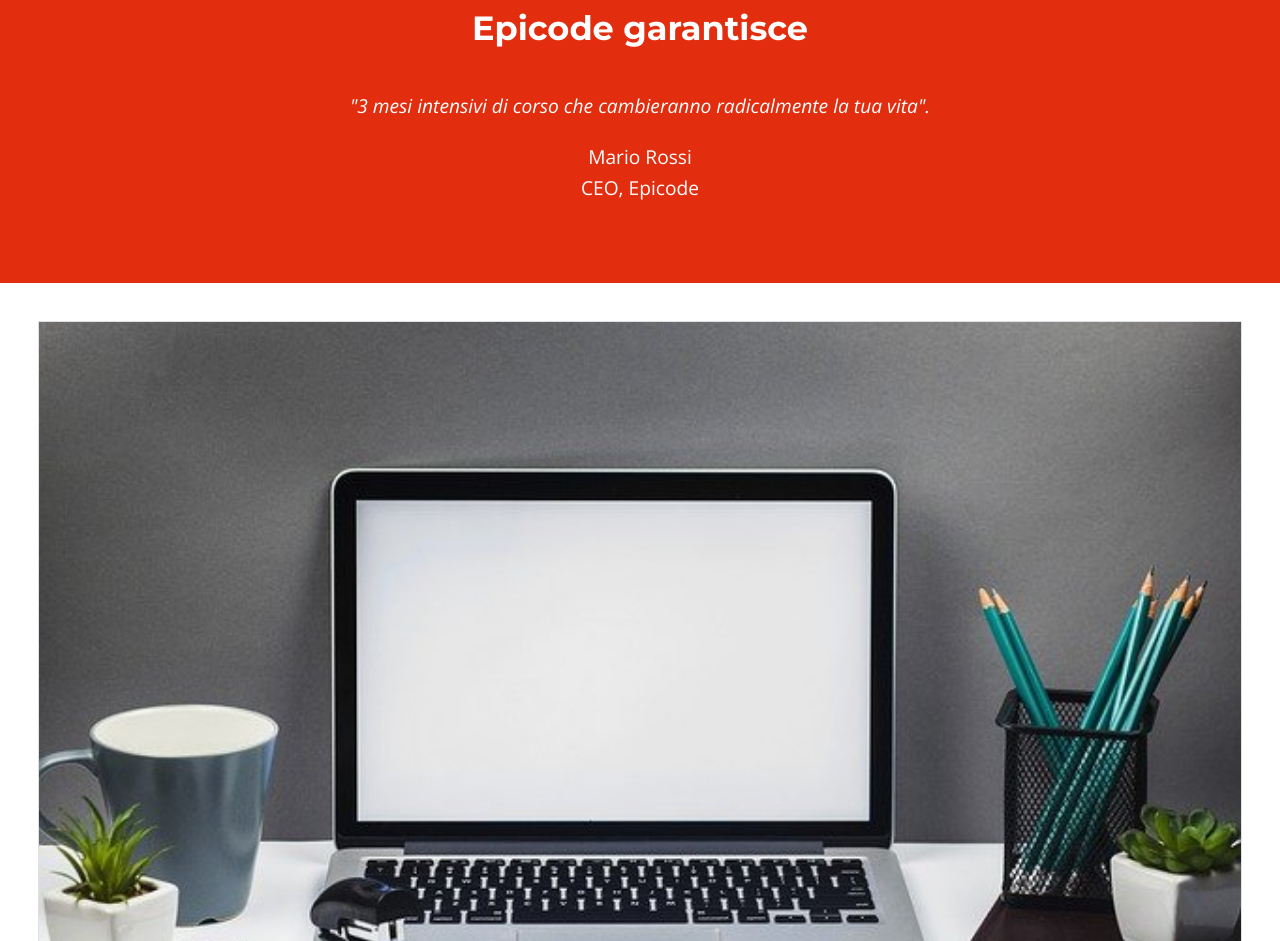
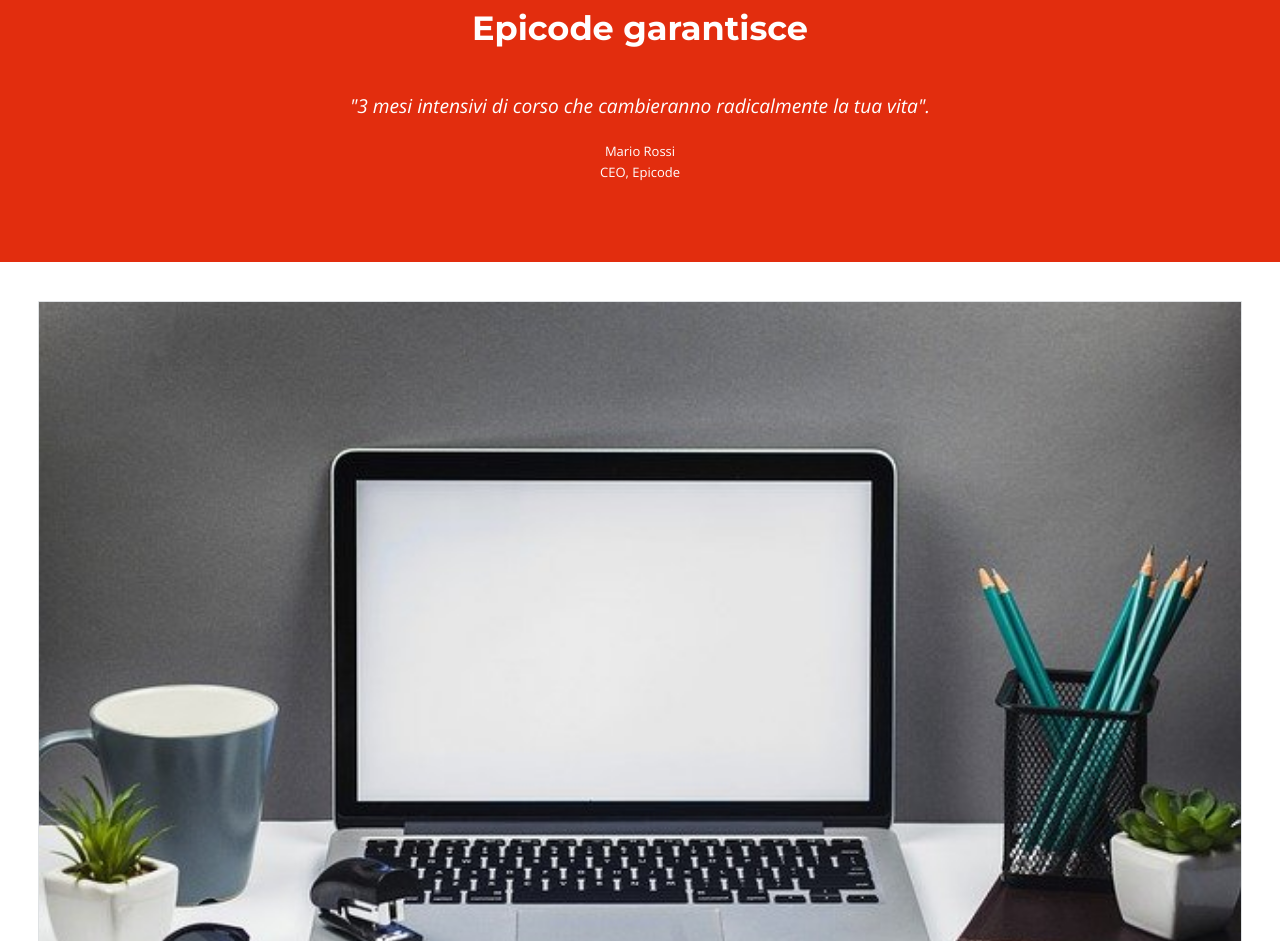
Before and after one commit to N4D3RR/D5-HW, a plain HTML site: page Mobile/index.html in a window 1280 px wide. Shown: the part 2674-3615 px from the top of the page. Drawn offline with nearby package versions, Linux system fonts and the light colour scheme.

Commit message:
adjusted font size for one section

```diff
--- a/Desktop/css/style-desktop.css
+++ b/Desktop/css/style-desktop.css
@@ -1,4 +1,4 @@
-/* Your styles here/* BODY */
+/* BODY */
 
 h1,
 h2,
@@ -180,4 +180,3 @@ footer hr {
   margin-top: 2em;
   margin-bottom: 2em;
 }
- */
--- a/Mobile/css/style.css
+++ b/Mobile/css/style.css
@@ -134,6 +134,9 @@ section p {
   margin: auto;
   padding: 1em 0;
 }
+.mario {
+  font-size: 13px;
+}
 /* ELEMENTI MAIN - DIV*/
 
 .articoli {
--- a/Mobile/index.html
+++ b/Mobile/index.html
@@ -64,9 +64,9 @@
         <p class="cit">
           "3 mesi intensivi di corso che cambieranno radicalmente la tua vita".
         </p>
-        <div class="mario">
-          <p>Mario Rossi</p>
-          <p>CEO, Epicode</p>
+        <div>
+          <p class="mario">Mario Rossi</p>
+          <p class="mario">CEO, Epicode</p>
         </div>
       </section>
 
```
